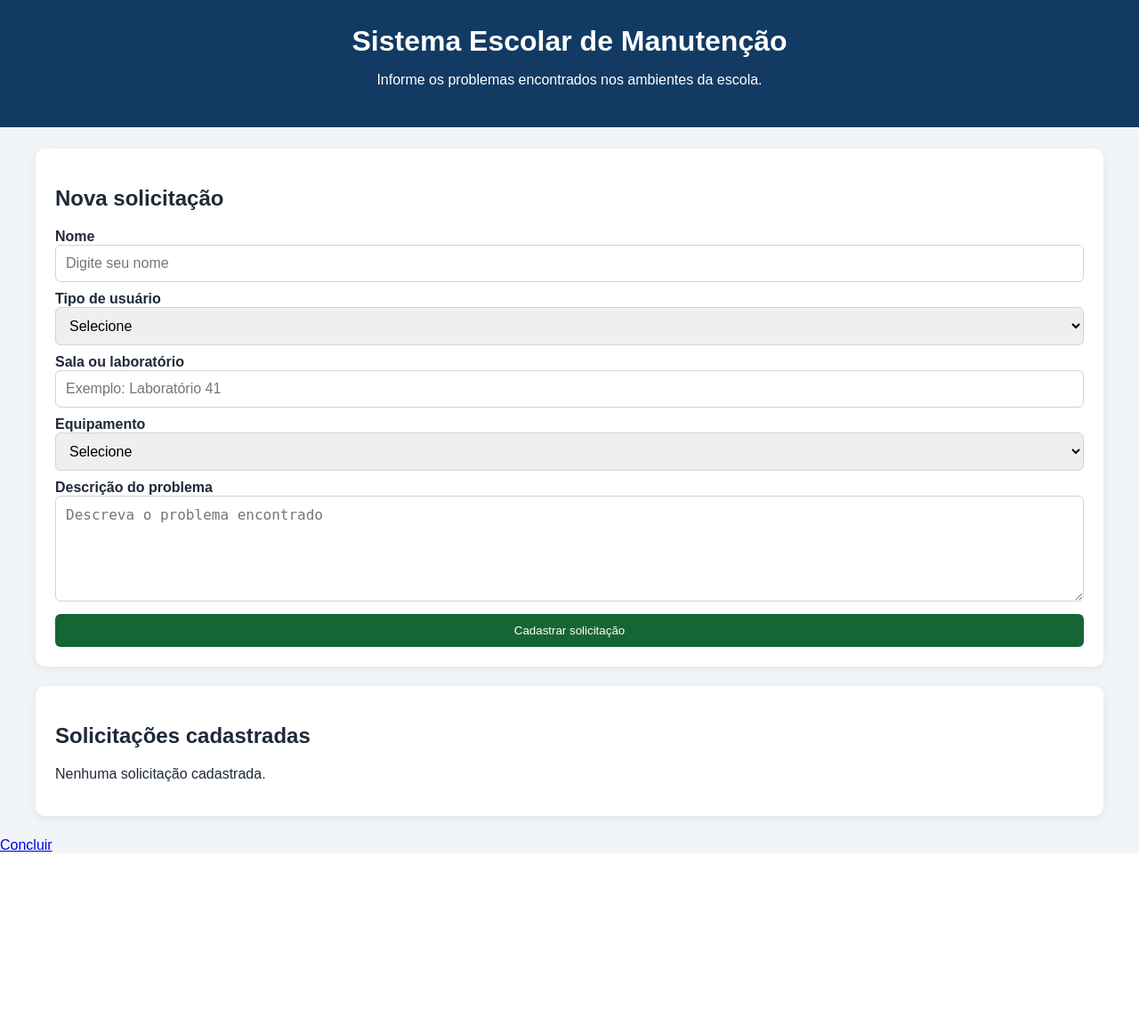
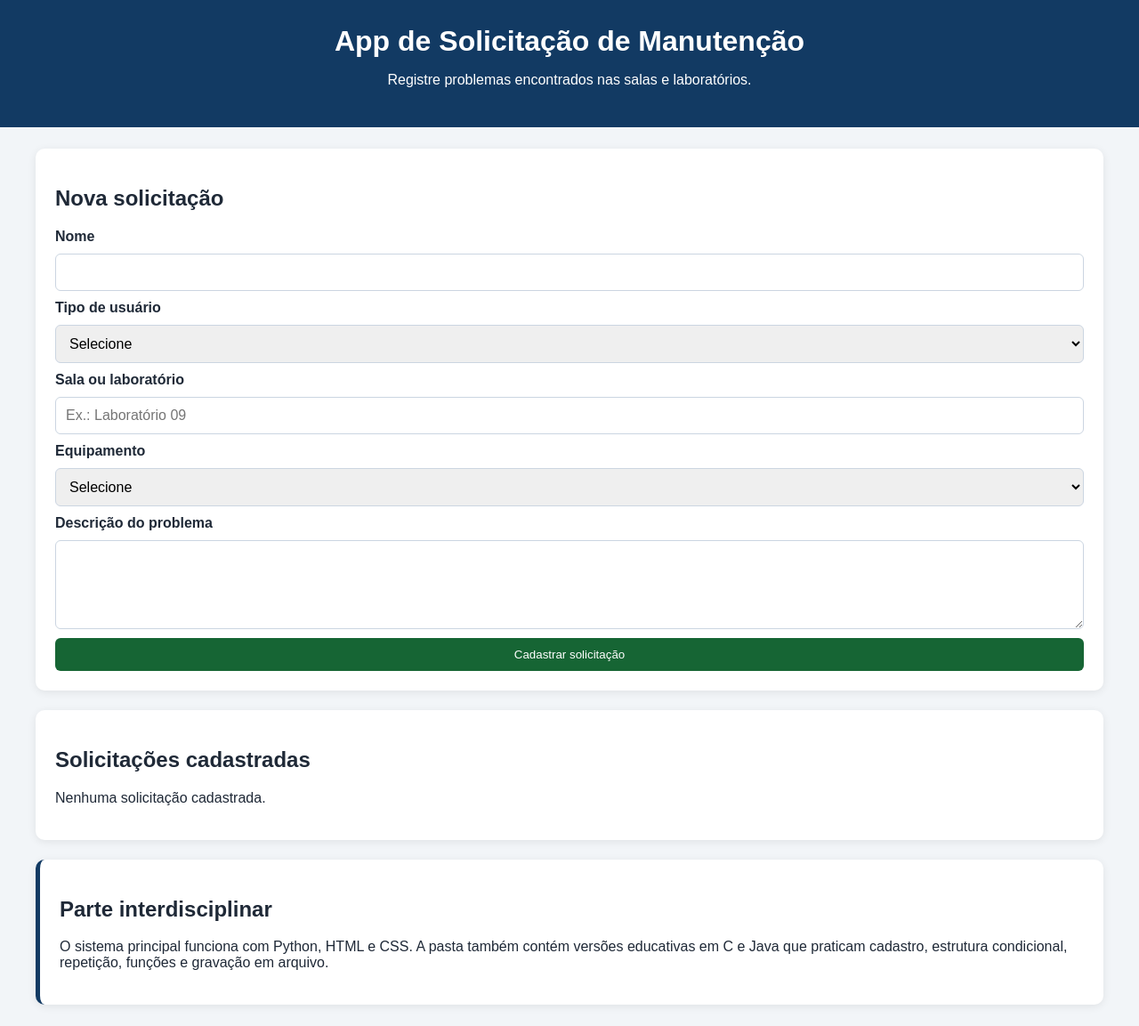
Before and after one commit to micaellyfernandes-hue/app_manutencao, a Python web app: template templates/index.html in a window 1280 px wide. Shown: the whole page at 89% size. Before the commit the page ends 959 px from the top, so only its background shows below. Run offline with Jinja, Linux system fonts and the light colour scheme; the template is opened without the code that fills it, so the values that code supplies are empty.

Commit message:
Update index.html

```diff
--- a/templates/index.html
+++ b/templates/index.html
@@ -2,45 +2,36 @@
 <html lang="pt-BR">
 <head>
     <meta charset="UTF-8">
-<meta name="viewport" content="width=device-width, initial-scale=1.0" >
+    <meta name="viewport" content="width=device-width, initial-scale=1.0">
     <title>Solicitação de Manutenção</title>
-<link rel="stylesheet" href="{{ url_for('static', filename='style.css') }}" >
+    <link rel="stylesheet" href="{{ url_for('static', filename='style.css') }}">
 </head>
 <body>
     <header>
-<h1>Sistema Escolar de Manutenção</h1>
-<p>Informe os problemas encontrados nos ambientes da escola.</p>
+        <h1>App de Solicitação de Manutenção</h1>
+        <p>Registre problemas encontrados nas salas e laboratórios.</p>
     </header>
+
     <main>
-<!-- Área de cadastro de uma nova solicitação -->
         <section class="painel">
             <h2>Nova solicitação</h2>
+
             <form action="/cadastrar" method="post">
-<!-- Nome do usuário -->
-<div class="campo">
                 <label for="nome">Nome</label>
-<input type="text" id="nome" name="nome"
-placeholder="Digite seu nome" required >
-</div>
-<!-- Tipo de usuário -->
-<div class="campo">
+                <input type="text" id="nome" name="nome" required>
+
                 <label for="tipo_usuario">Tipo de usuário</label>
-<select id="tipo_usuario" name="tipo_usuario" required >
+                <select id="tipo_usuario" name="tipo_usuario" required>
                     <option value="">Selecione</option>
                     <option value="Aluno">Aluno</option>
                     <option value="Professor">Professor</option>
                 </select>
-</div>
-<!-- Sala ou laboratório -->
-<div class="campo">
+
                 <label for="sala">Sala ou laboratório</label>
-<input type="text" id="sala" name="sala"
-placeholder="Exemplo: Laboratório 41" required >
-</div>
-<!-- Equipamento com problema -->
-<div class="campo">
+                <input type="text" id="sala" name="sala" placeholder="Ex.: Laboratório 09" required>
+
                 <label for="equipamento">Equipamento</label>
-<select id="equipamento" name="equipamento" required >
+                <select id="equipamento" name="equipamento" required>
                     <option value="">Selecione</option>
                     <option value="Computador">Computador</option>
                     <option value="Ar-condicionado">Ar-condicionado</option>
@@ -48,62 +39,64 @@ placeholder="Exemplo: Laboratório 41" required >
                     <option value="Tomada">Tomada</option>
                     <option value="Cadeira">Cadeira</option>
                     <option value="Outro">Outro</option>
-<option value="Lâmpada">Lâmpada</option>
                 </select>
-</div>
-<!-- Descrição do problema -->
-<div class="campo">
+
                 <label for="descricao">Descrição do problema</label>
-<textarea id="descricao" name="descricao" rows="5"
-placeholder="Descreva o problema encontrado"
-required></textarea>
-</div>
-<!-- Botão de envio -->
+                <textarea id="descricao" name="descricao" rows="4" required></textarea>
+
                 <button type="submit">Cadastrar solicitação</button>
             </form>
         </section>
-<!-- Área de solicitações cadastradas -->
-<section class="painel">
+
+        <section class="painel lista">
             <h2>Solicitações cadastradas</h2>
+
             {% if solicitacoes %}
+                <div class="tabela-container">
                     <table>
                         <thead>
                             <tr>
-<th>ID</th><th>Usuário</th><th>Sala</th>
-<th>Equipamento</th><th>Descrição</th>
-<th>Data</th><th>Status</th><th>Ação</th>
+                                <th>ID</th>
+                                <th>Usuário</th>
+                                <th>Sala</th>
+                                <th>Equipamento</th>
+                                <th>Descrição</th>
+                                <th>Data</th>
+                                <th>Status</th>
+                                <th>Ação</th>
                             </tr>
                         </thead>
                         <tbody>
                             {% for solicitacao in solicitacoes %}
                                 <tr>
                                     <td>{{ solicitacao.id }}</td>
-<td>{{ solicitacao.nome }}<br>
-<small>{{ solicitacao.tipo_usuario }}</small></td>
+                                    <td>{{ solicitacao.nome }}<br><small>{{ solicitacao.tipo_usuario }}</small></td>
                                     <td>{{ solicitacao.sala }}</td>
                                     <td>{{ solicitacao.equipamento }}</td>
                                     <td>{{ solicitacao.descricao }}</td>
                                     <td>{{ solicitacao.data }}</td>
-<td>{{ solicitacao.status }}</td>
+                                    <td><span class="status {{ solicitacao.status|lower|replace('í','i')|replace('ó','o') }}">{{ solicitacao.status }}</span></td>
                                     <td>
                                         {% if solicitacao.status != "Concluído" %}
-<a href="/concluir/{{ solicitacao.id }}">Concluir</a>
-{% else %}Concluído{% endif %}
+                                            <a class="botao-concluir" href="/concluir/{{ solicitacao.id }}">Concluir</a>
+                                        {% else %}
+                                            Finalizada
+                                        {% endif %}
                                     </td>
                                 </tr>
                             {% endfor %}
                         </tbody>
                     </table>
+                </div>
             {% else %}
                 <p>Nenhuma solicitação cadastrada.</p>
             {% endif %}
         </section>
+
+        <section class="painel linguagens">
+            <h2>Parte interdisciplinar</h2>
+            <p>O sistema principal funciona com Python, HTML e CSS. A pasta também contém versões educativas em C e Java que praticam cadastro, estrutura condicional, repetição, funções e gravação em arquivo.</p>
+        </section>
     </main>
 </body>
 </html>
-
-{% if solicitacao.status != "Concluído" %}
-<a href="/concluir/{{ solicitacao.id }}">Concluir</a>
-{% else %}
-Finalizada
-{% endif %}
```
Lines whose indentation alone changed are shown as unchanged.
